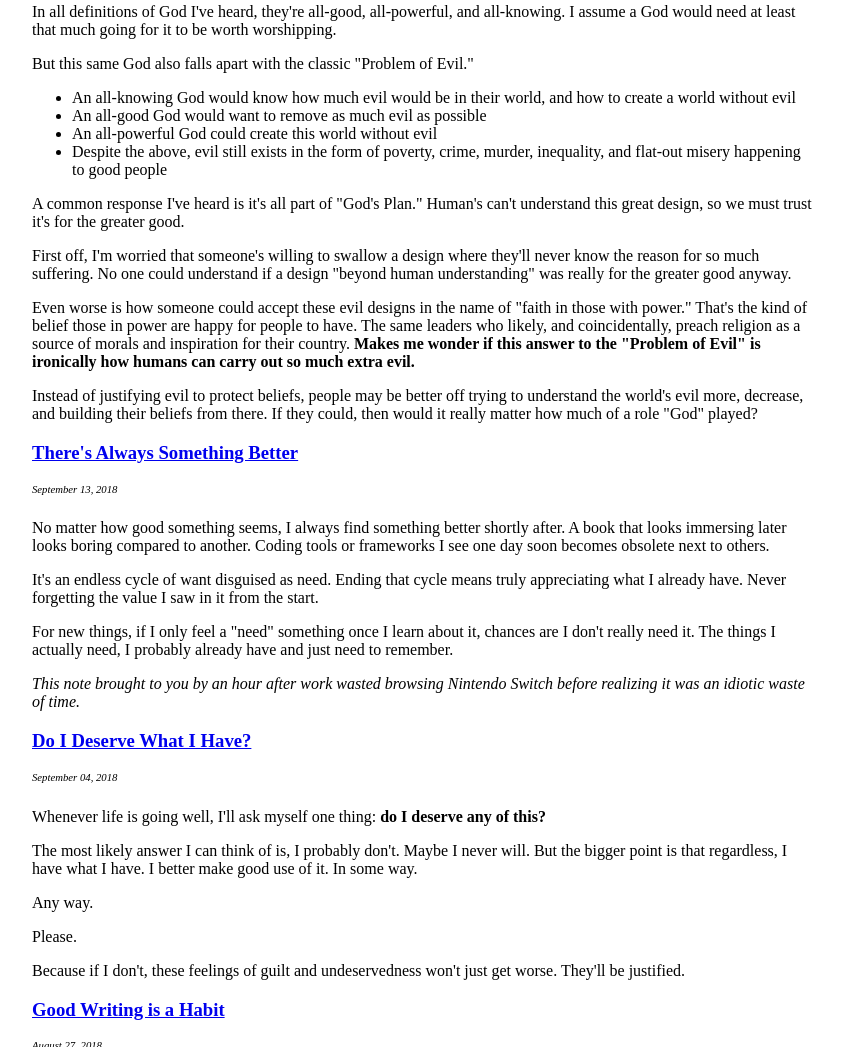
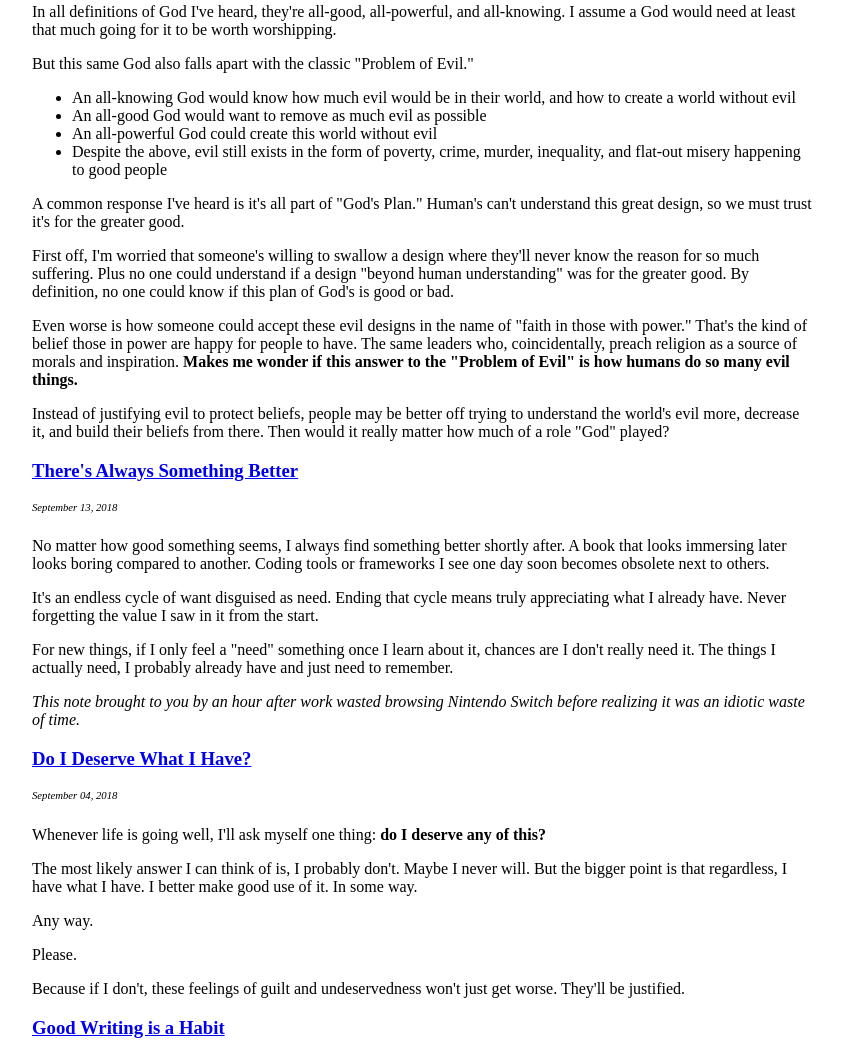
Before and after one commit to maxx1128/gatsby-personal-blog, a Gatsby site: page /notes in a window 1280 px wide. Shown: the part 1970-3017 px from the top of the page, without its empty margins (218-1059 px from the left). Built offline with nearby package versions, Linux system fonts and the light colour scheme; Gatsby itself is replaced by a stand-in of ours.

Commit message:
Update God note

```diff
--- a/src/notes/2018-09-17.md
+++ b/src/notes/2018-09-17.md
@@ -16,8 +16,8 @@ But this same God also falls apart with the classic "Problem of Evil."
 
 A common response I've heard is it's all part of "God's Plan." Human's can't understand this great design, so we must trust it's for the greater good.
 
-First off, I'm worried that someone's willing to swallow a design where they'll never know the reason for so much suffering. No one could understand if a design "beyond human understanding" was really for the greater good anyway.
+First off, I'm worried that someone's willing to swallow a design where they'll never know the reason for so much suffering. Plus no one could understand if a design "beyond human understanding" was for the greater good. By definition, no one could know if this plan of God's is good or bad.
 
-Even worse is how someone could accept these evil designs in the name of "faith in those with power." That's the kind of belief those in power are happy for people to have. The same leaders who likely, and coincidentally, preach religion as a source of morals and inspiration for their country. **Makes me wonder if this answer to the "Problem of Evil" is ironically how humans can carry out so much extra evil.**
+Even worse is how someone could accept these evil designs in the name of "faith in those with power." That's the kind of belief those in power are happy for people to have. The same leaders who, coincidentally, preach religion as a source of morals and inspiration. **Makes me wonder if this answer to the "Problem of Evil" is how humans do so many evil things.**
 
-Instead of justifying evil to protect beliefs, people may be better off trying to understand the world's evil more, decrease, and building their beliefs from there. If they could, then would it really matter how much of a role "God" played?
+Instead of justifying evil to protect beliefs, people may be better off trying to understand the world's evil more, decrease it, and build their beliefs from there. Then would it really matter how much of a role "God" played?
```
